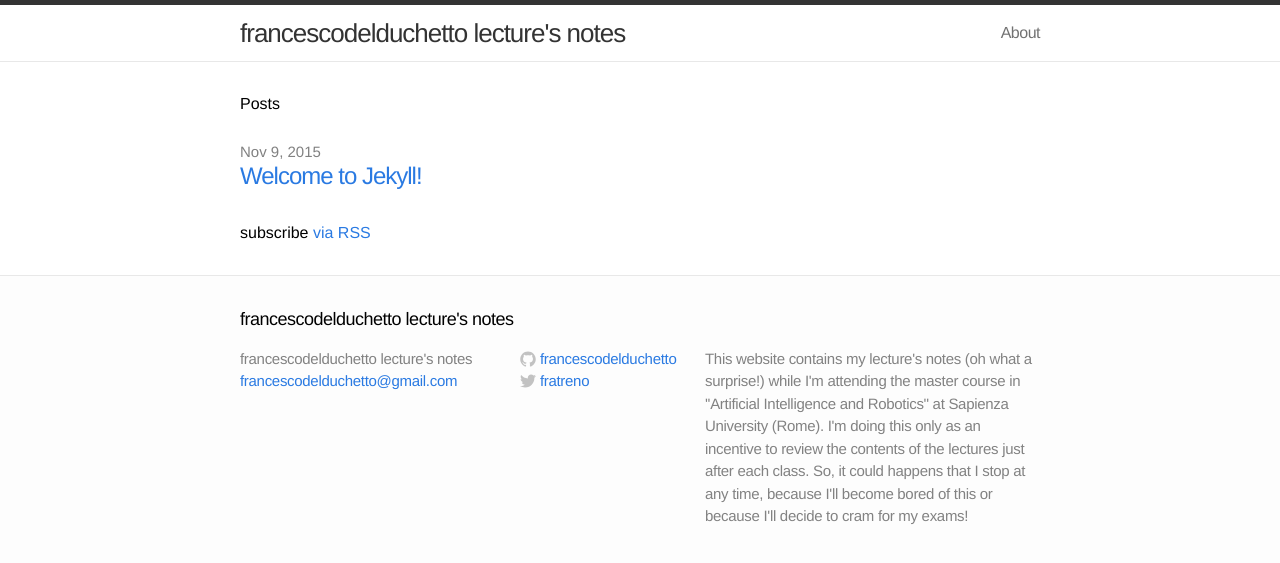
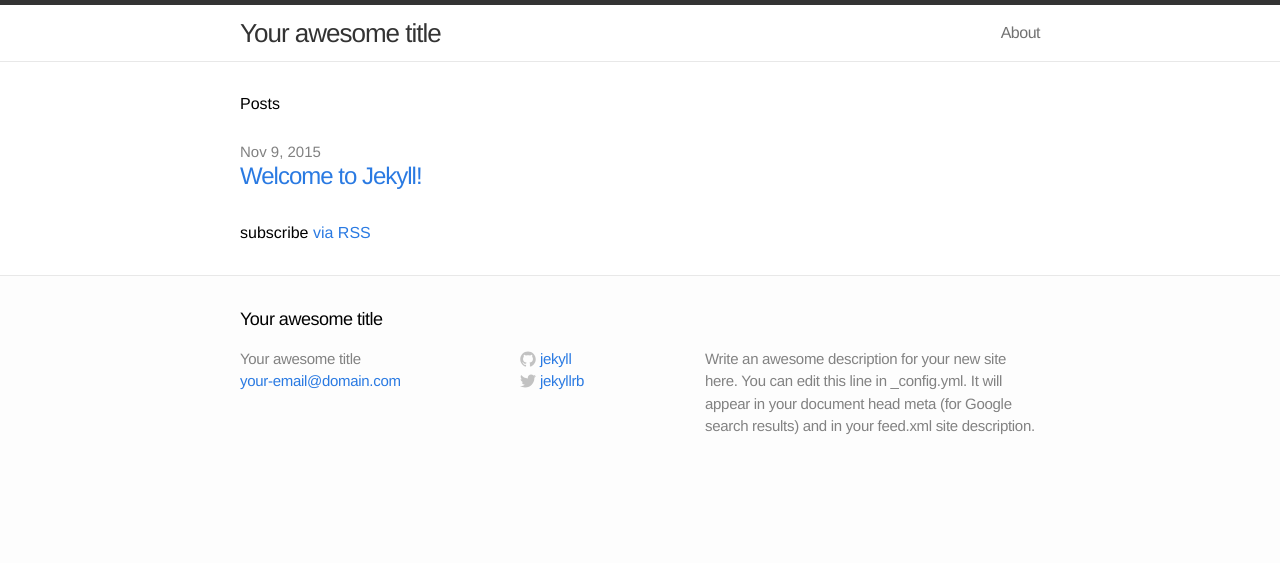
Before and after one commit to francescodelduchetto/lectureNotes, a Jekyll site: the page built from index.html, in a window 1280 px wide. Shown: the top 563 px of the page. Built offline with Jekyll 4.4.1, drawn with Linux system fonts in a browser that asks for light colours.

Commit message:
old _config.yml

```diff
--- a/_config.yml
+++ b/_config.yml
@@ -1,11 +1,11 @@
 # Site settings
-title: francescodelduchetto lecture's notes
-email: francescodelduchetto@gmail.com
-description: "This website contains my lecture's notes (oh what a surprise!) while I'm attending the master course in ''Artificial Intelligence and Robotics'' at Sapienza University (Rome). I'm doing this only as an incentive to review the contents of the lectures just after each class. So, it could happens that I stop at any time, because I'll become bored of this or because I'll decide to cram for my exams!"
+title: Your awesome title
+email: your-email@domain.com
+description: "Write an awesome description for your new site here. You can edit this line in _config.yml. It will appear in your document head meta (for Google search results) and in your feed.xml site description."
 baseurl: ""
-url: ""
-twitter_username: fratreno
-github_username:  francescodelduchetto
+url: "http://yourdomain.com"
+twitter_username: jekyllrb
+github_username:  jekyll
 
 # Build settings
 markdown: kramdown
```
